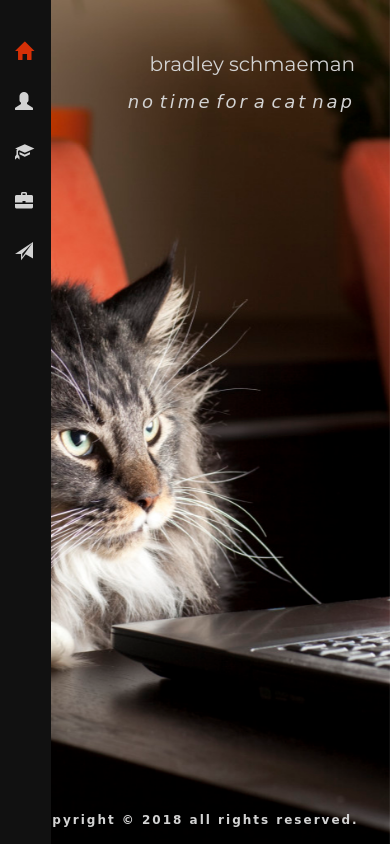
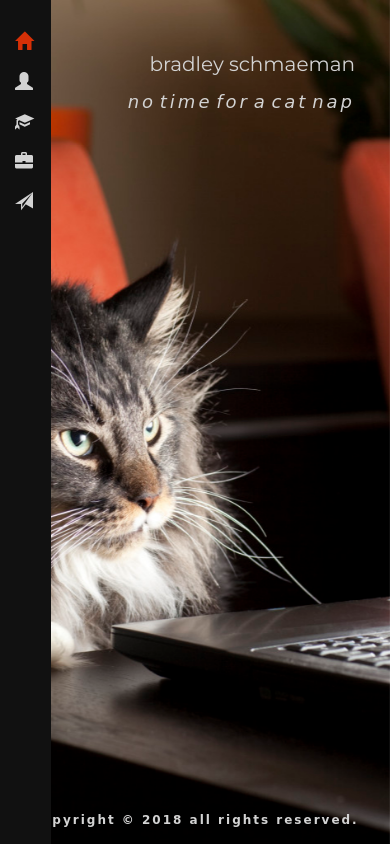
Before and after one commit to bradwayne/b_schmaeman_page, a plain HTML site: page index.html in a window 390 px wide. Drawn offline with nearby package versions, Linux system fonts and the light colour scheme; files whose address does not match are found by name; a web font is replaced by a local one.

Commit message:
nav bar mobile response adjustment

```diff
--- a/assets/css/style.css
+++ b/assets/css/style.css
@@ -137,7 +137,7 @@
       }
       .sidenav a#nav-btn {
           font-size: 18px;
-          margin-top: 20px;
+          margin-top: 10px;
           padding-right: 18px;
           padding-left: 25px;
       }
```
